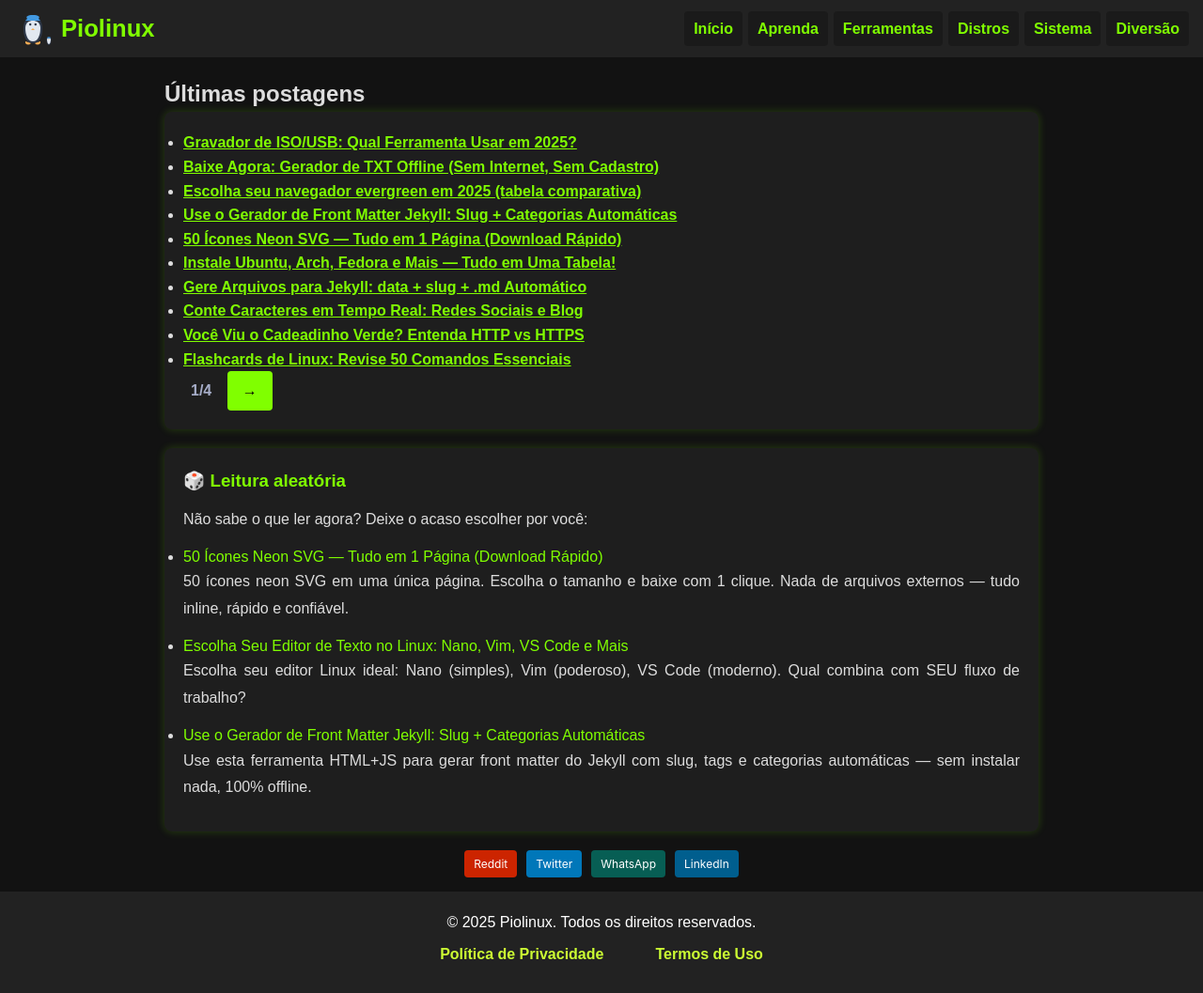
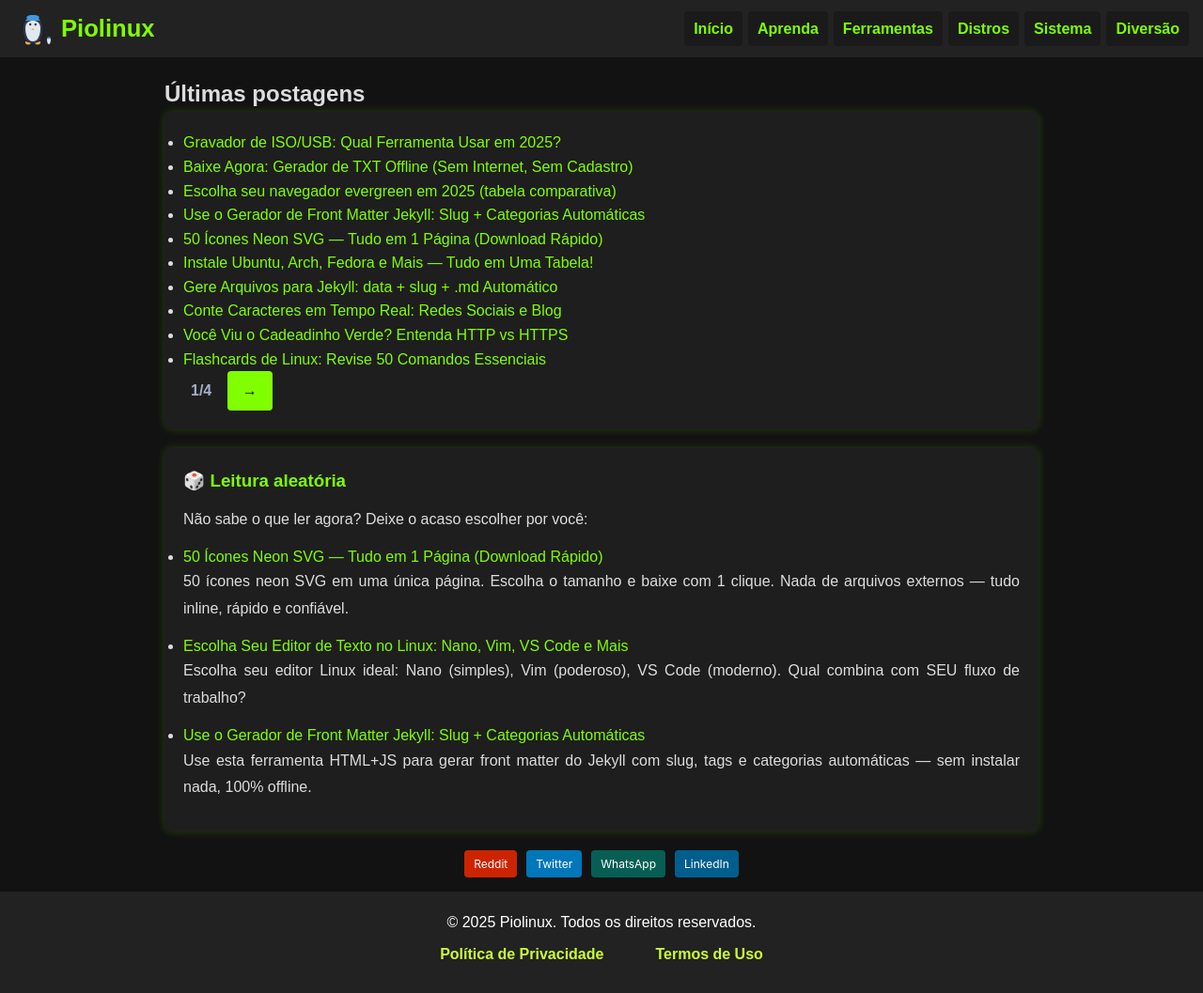
Before and after one commit to Piolinux/piolinux-site, a Jekyll site: the page built from index.html, in a window 1280 px wide. Shown: the whole page at 94% size. Built offline with Jekyll 4.4.1, drawn with Linux system fonts in a browser that asks for light colours; the list of posts is cut into pages by our own code.

Commit message:
Update index.html

```diff
--- a/index.html
+++ b/index.html
@@ -26,22 +26,7 @@ layout: default
 
 
 <style>
-/* Estilo acessível para links — alto contraste */
-.post-list a {
-  color: #80ff00;           /* Verde neon — alto contraste sobre fundo escuro */
-  text-decoration: underline; /* Sublinhado — sinal visual claro de que é link */
-  font-weight: bold;        /* Negrito — mais fácil de identificar */
-  line-height: 1.6;         /* Espaçamento entre linhas — melhora legibilidade */
-}
 
-.post-list a:hover,
-.post-list a:focus {
-  color: #ff5555;           /* Vermelho — mudança clara de estado */
-  text-decoration: none;    /* Remove underline ao passar o mouse */
-  background-color: rgba(255, 255, 255, 0.1); /* Feedback visual sutil */
-  outline: 2px solid #50fa7b; /* Contorno para navegação por teclado */
-  outline-offset: 2px;
-}
 
 /* Estilo acessível para navegação de paginação */
 .pagination a {
```
